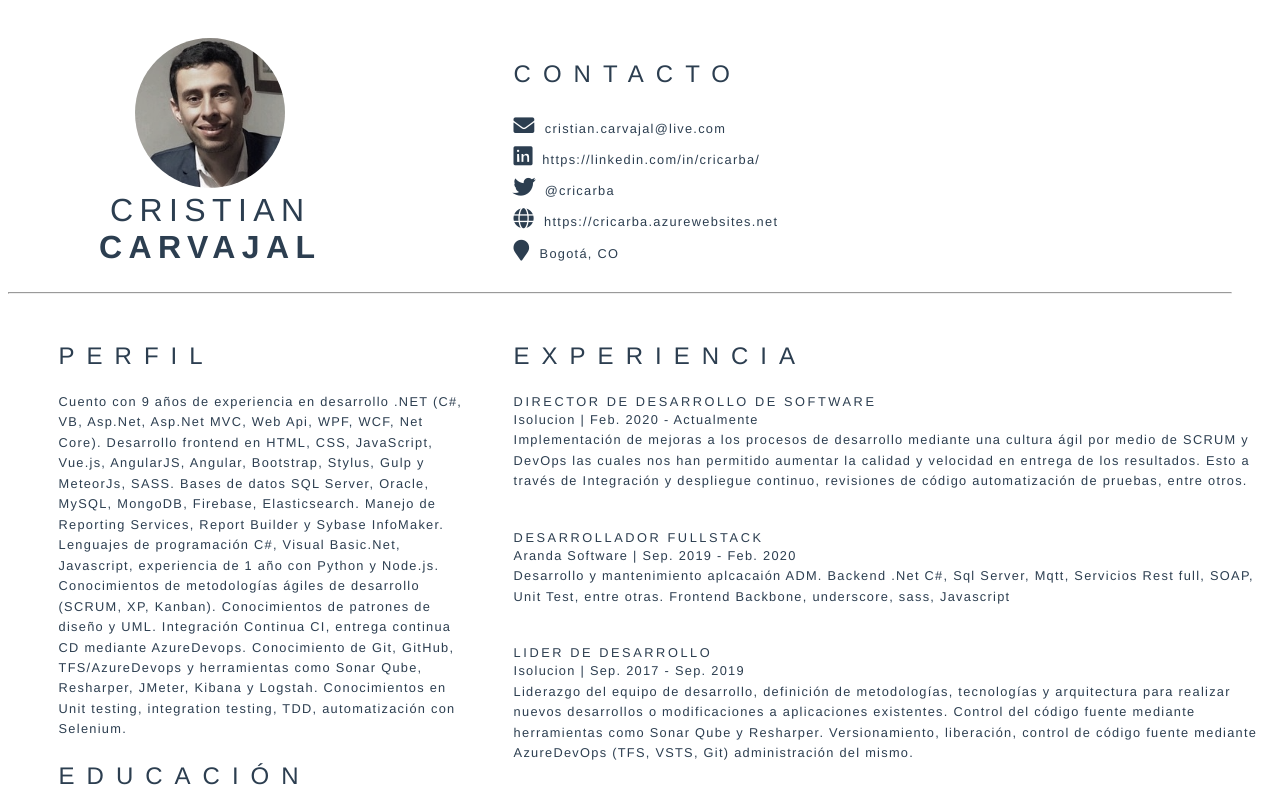
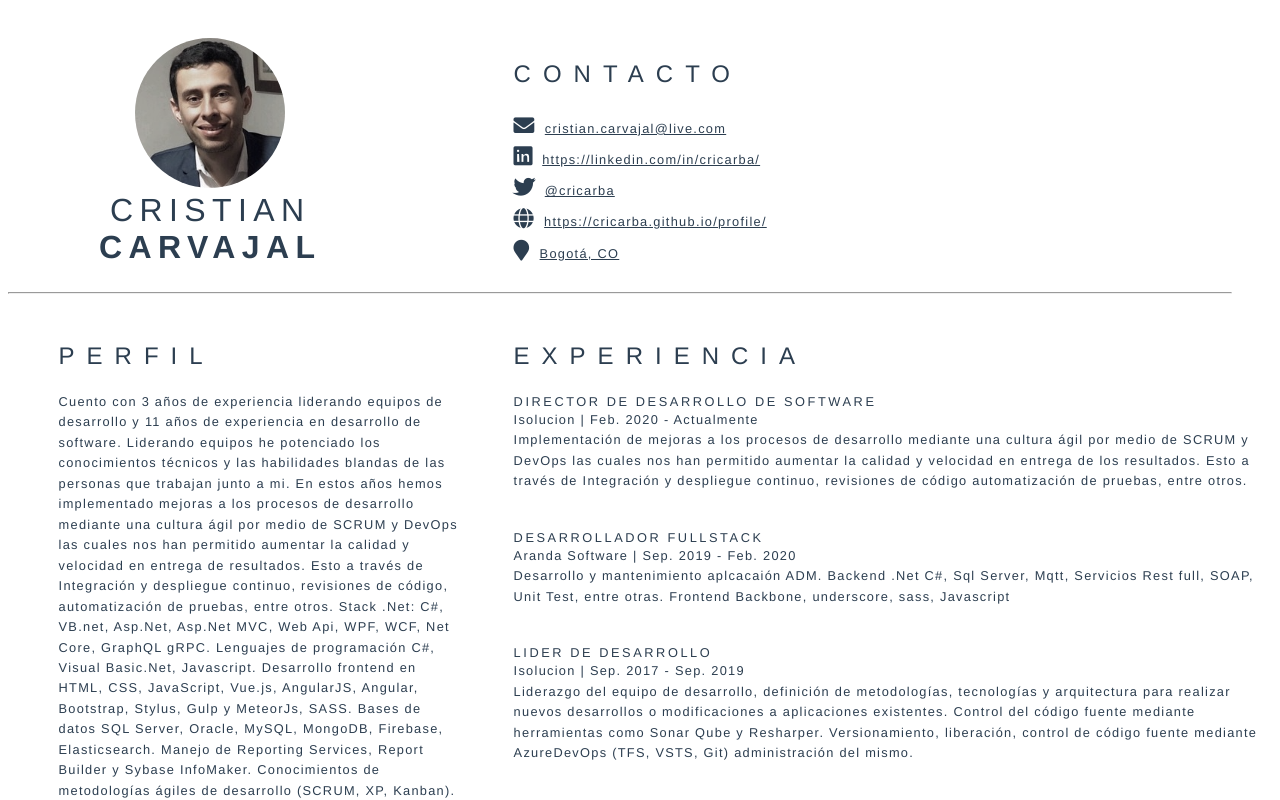
Before and after one commit to platzi/curso-arquitecturas-css-proyecto-8, a Vue app: page / in a window 1280 px wide. Shown: the top 800 px of the page. Built offline with nearby package versions, Linux system fonts and the light colour scheme.

Commit message:
actalizar links y bio

```diff
--- a/package.json
+++ b/package.json
@@ -16,8 +16,8 @@
     "@vue/cli-plugin-eslint": "^4.5.15",
     "@vue/cli-service": "^4.5.15",
     "babel-eslint": "^10.1.0",
-    "eslint": "^8.3.0",
-    "eslint-plugin-vue": "^5.2.3",
+    "eslint": "^6.7.2",
+    "eslint-plugin-vue": "^6.2.2",
     "vue-template-compiler": "^2.6.11"
   },
   "eslintConfig": {
--- a/src/App.vue
+++ b/src/App.vue
@@ -17,6 +17,7 @@
           v-bind:key="contact.id"
           v-bind:Icon="contact.icon"
           v-bind:Value="contact.value"
+          v-bind:Link="contact.link"
         />
       </div>
     </div>
@@ -32,14 +33,24 @@
           <div class="col-80">
             <Title title="Perfil" />
             <Paragraph
-              Paragraph="Cuento con 9 años de experiencia en desarrollo .NET (C#, VB, Asp.Net, Asp.Net MVC, Web Api, WPF, WCF, Net Core).
-                                    Desarrollo frontend en HTML, CSS, JavaScript, Vue.js, AngularJS, Angular, Bootstrap, Stylus, Gulp y MeteorJs, SASS.
-                                    Bases de datos SQL Server, Oracle, MySQL, MongoDB, Firebase, Elasticsearch.
-                                    Manejo de Reporting Services, Report Builder y Sybase InfoMaker.
-                                    Lenguajes de programación C#, Visual Basic.Net, Javascript, experiencia de 1 año con Python y Node.js.
-                                    Conocimientos de metodologías ágiles de desarrollo (SCRUM, XP, Kanban). Conocimientos de patrones de diseño y UML. Integración Continua CI, entrega continua CD mediante AzureDevops.
-                                    Conocimiento de Git, GitHub, TFS/AzureDevops y herramientas como Sonar Qube, Resharper, JMeter, Kibana y Logstah.
-                                    Conocimientos en Unit testing, integration testing, TDD, automatización con Selenium. "
+              Paragraph="Cuento con 3 años de experiencia liderando equipos de desarrollo y 11 años de experiencia en desarrollo de software. Liderando equipos he potenciado los conocimientos técnicos y las habilidades blandas de las personas que trabajan junto a mi. En estos años hemos implementado mejoras a los procesos de desarrollo mediante una cultura ágil por medio de SCRUM y DevOps las cuales nos han permitido aumentar la calidad y velocidad en entrega de resultados. Esto a través de Integración y despliegue continuo, revisiones de código, automatización de pruebas, entre otros.
+
+Stack .Net: C#, VB.net, Asp.Net, Asp.Net MVC, Web Api, WPF, WCF, Net Core, GraphQL gRPC.
+
+Lenguajes de programación C#, Visual Basic.Net, Javascript.
+
+Desarrollo frontend en HTML, CSS, JavaScript, Vue.js, AngularJS, Angular, Bootstrap, Stylus, Gulp y MeteorJs, SASS.
+
+Bases de datos SQL Server, Oracle, MySQL, MongoDB, Firebase, Elasticsearch.
+Manejo de Reporting Services, Report Builder y Sybase InfoMaker.
+
+Conocimientos de metodologías ágiles de desarrollo (SCRUM, XP, Kanban). Conocimientos de patrones de diseño, patrones de arquitectura y UML.
+
+Integración Continua CI, entrega continua CD mediante AzureDevops.
+Conocimiento de Git, GitHub, TFS/AzureDevops y herramientas como Sonar Qube, Resharper, JMeter, Kibana y Logstah.
+
+Conocimientos en Unit testing, integration testing, TDD, automatización con Selenium.
+Conocimientos de la nube Azure (Azure functions, Blob Storage, CDN, etc...)"
             />
             <Title title="Educación" />
             <Education></Education>
@@ -79,11 +90,11 @@ export default {
   data() {
     return {
       contacts: [
-        { id: 1, icon: "fas fa-envelope", value: "cristian.carvajal@live.com" },
-        { id: 2, icon: "fab fa-linkedin", value: "https://linkedin.com/in/cricarba/" },
-        { id: 5, icon: "fab fa-twitter", value: "@cricarba" },
-        { id: 4, icon: "fas fa-globe", value: "https://cricarba.azurewebsites.net" },
-        { id: 7, icon: "fas fa-map-marker", value: "Bogotá, CO" }
+        { id: 1, icon: "fas fa-envelope", value: "cristian.carvajal@live.com", link:"mailto:cristian.carvajal@live.com"},
+        { id: 2, icon: "fab fa-linkedin", value: "https://linkedin.com/in/cricarba/", link : "https://linkedin.com/in/cricarba/"},
+        { id: 5, icon: "fab fa-twitter", value: "@cricarba", link : "https://twitter.com/CriCarBa"},
+        { id: 4, icon: "fas fa-globe", value: "https://cricarba.github.io/profile/", link : "https://cricarba.github.io/profile/" },
+        { id: 7, icon: "fas fa-map-marker", value: "Bogotá, CO", link: "https://www.google.com.co/maps/place/Bogot%C3%A1/@4.6486259,-74.2478917,11z/data=!3m1!4b1!4m5!3m4!1s0x8e3f9bfd2da6cb29:0x239d635520a33914!8m2!3d4.7109886!4d-74.072092"}
       ]
     };
   }
--- a/src/components/Contact.vue
+++ b/src/components/Contact.vue
@@ -2,7 +2,7 @@
   <div>
     <div>
       <i class="icon" v-bind:class="Icon"></i>
-      <span class="SubTitle">{{Value}}</span>
+      <span class="SubTitle">   <a v-bind:href="Link" target="_blank">{{Value}}</a></span>
     </div>
   </div>
 </template>
@@ -11,7 +11,8 @@ export default {
   name: "Contact",
   props: {
     Value: String,
-    Icon: String
+    Icon: String,
+    Link: String
   }
 };
 </script>
```
Also changed, not shown: 1 other file (tests, documents, lock files or other folders).
